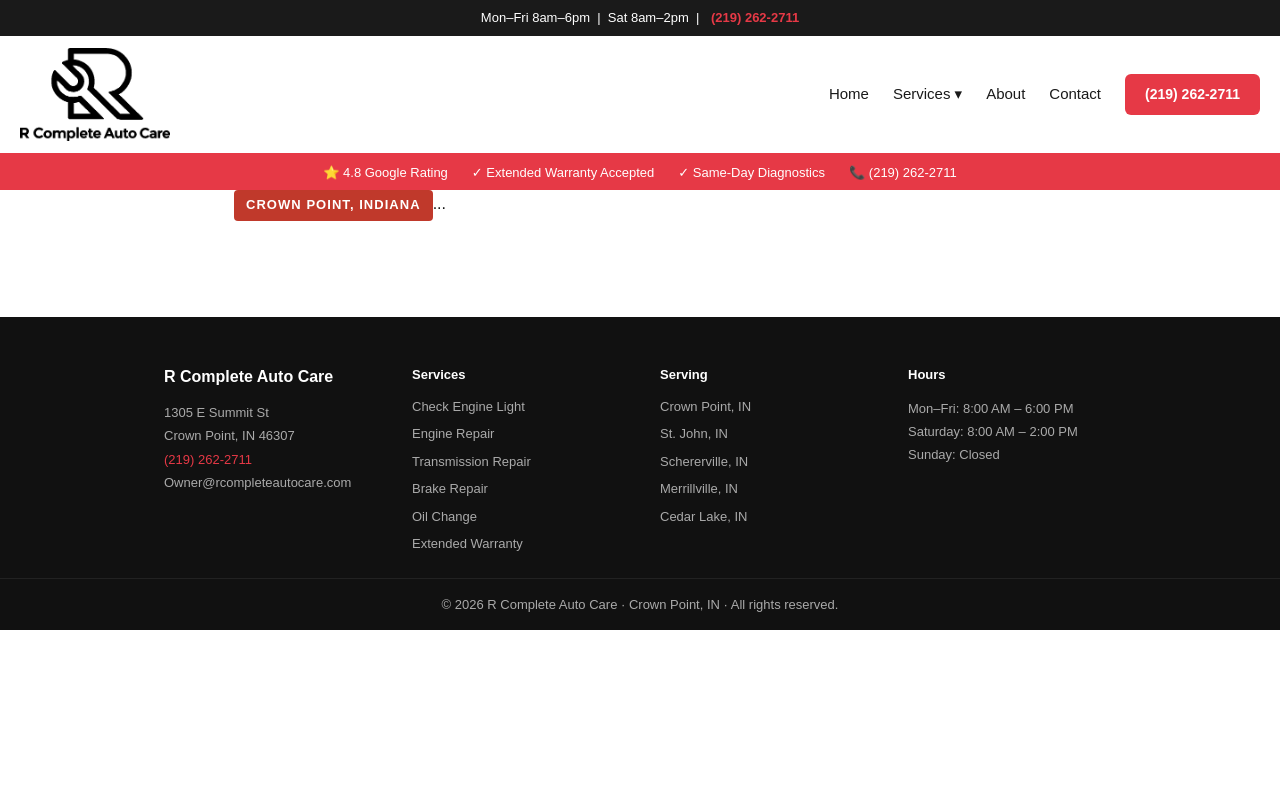
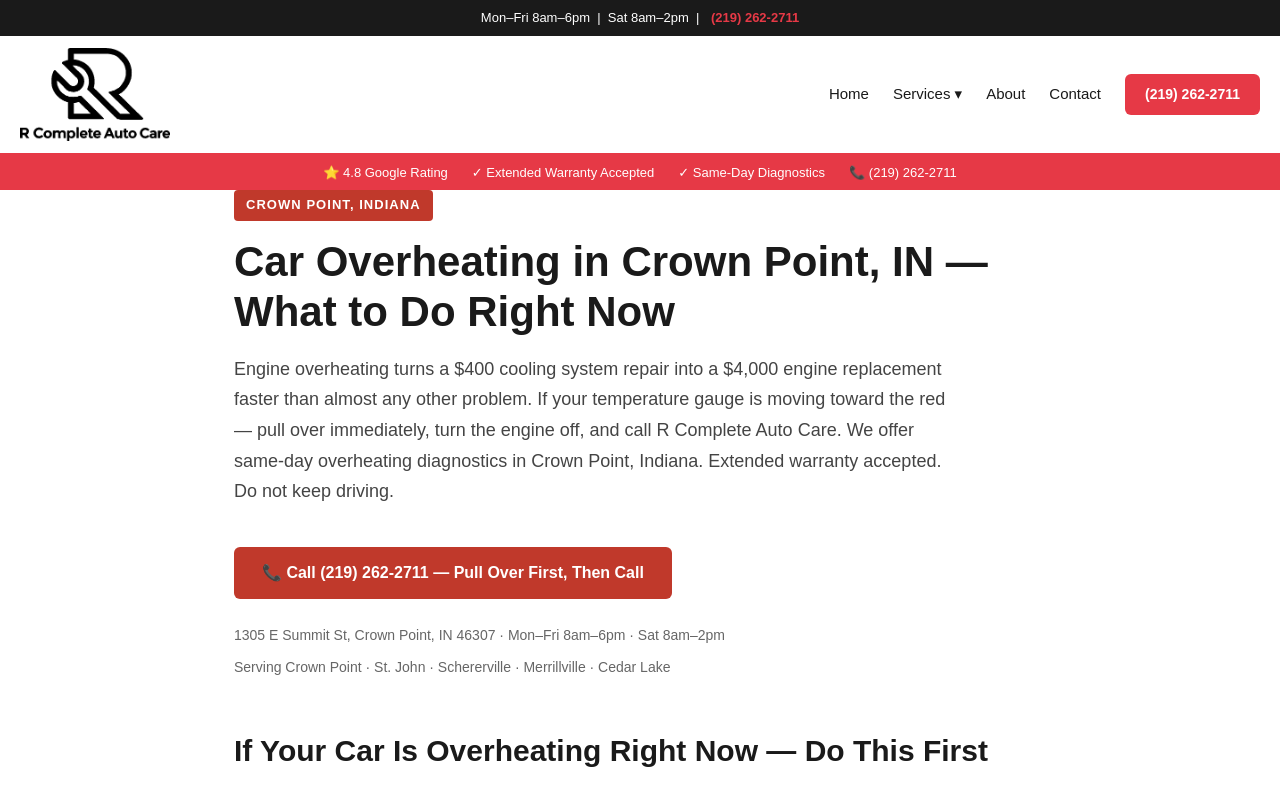
Before and after one commit to rcompleteautocare/my-website, a Next.js app: page /car-overheating-crown-point-in in a window 1280 px wide. Shown: the top 794 px of the page. Built offline with nearby package versions, Linux system fonts and the light colour scheme.

Commit message:
Restore car-overheating page body (move orphan JSX into function return)

```diff
--- a/app/car-overheating-crown-point-in/page.jsx
+++ b/app/car-overheating-crown-point-in/page.jsx
@@ -43,15 +43,6 @@
 
 export default function CarOverheating() {
   return (
-    <>
-      <FaqSchema faqs={FAQS} />
-      <div className="page-content">
-        <p className="location-badge">Crown Point, Indiana</p>
-        ...
-      </div>
-    </>
-  )
-}
     <>
 <FaqSchema faqs={FAQS} />
 <div className="page-content">
@@ -221,3 +212,5 @@
       <p>Same-day diagnostics. We find the root cause before recommending a single repair. Extended warranty accepted.</p>
       <p>1305 E Summit St, Crown Point, IN 46307</p>
       <a href="tel:2192622711" className="cta-button">📞 Call (219) 262-2711</a></div></>
+  )
+}
```
